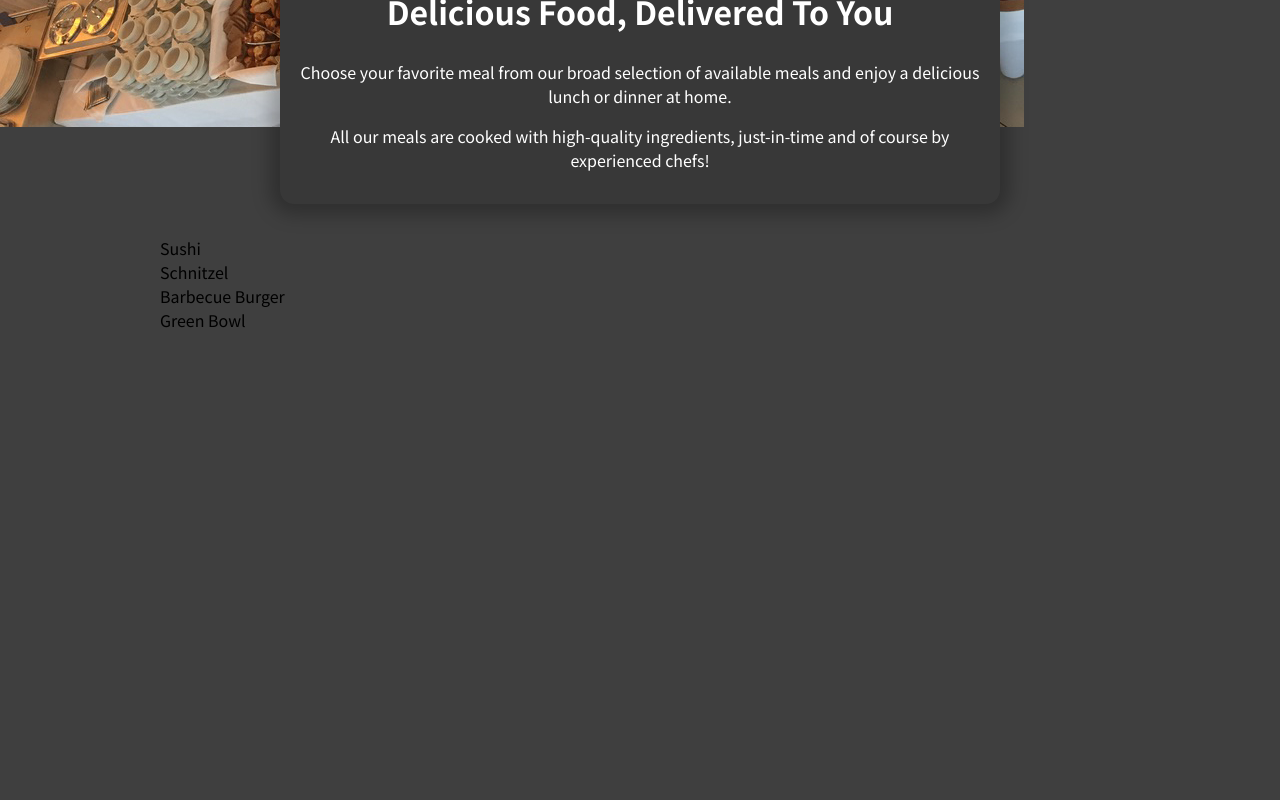
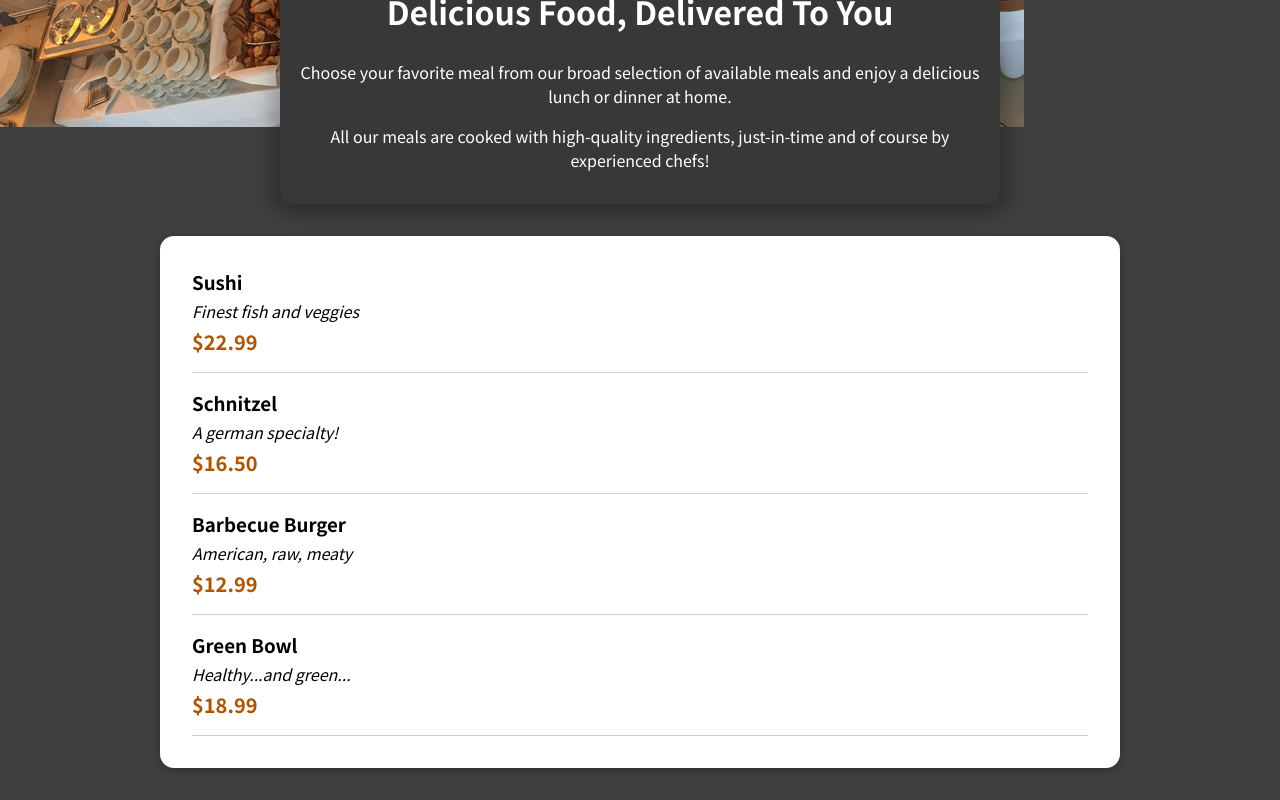
Before and after one commit to bikokwa/react-order-app, a JavaScript app: page / in a window 1280 px wide. Shown: the part 429-1229 px from the top of the page. Before the commit the page ends 800 px from the top, so only its background shows below. Built offline with nearby package versions, Linux system fonts and the light colour scheme.

Commit message:
adding individual meal items

```diff
--- a/src/components/Meals/AvailableMeals.js
+++ b/src/components/Meals/AvailableMeals.js
@@ -1,4 +1,6 @@
+import Card from "../UI/Card";
 import classes from "./AvailableMeals.module.css";
+import MealItem from "./MealItem/MealItem";
 
 const DUMMY_MEALS = [
   {
@@ -29,12 +31,19 @@
 
 export default function AvailableMeals() {
   const mealsList = DUMMY_MEALS.map((meal) => (
-    <li key={meal.id}>{meal.name}</li>
+    <MealItem
+      key={meal.id}
+      name={meal.name}
+      description={meal.description}
+      price={meal.price}
+    />
   ));
 
   return (
     <section className={classes.meals}>
-      <ul>{mealsList}</ul>
+      <Card>
+        <ul>{mealsList}</ul>
+      </Card>
     </section>
   );
 }
--- /dev/null
+++ b/src/components/Meals/MealItem/MealItem.js
@@ -0,0 +1,16 @@
+import classes from "./MealItem.module.css";
+
+export default function MealItem(props) {
+  const price = `$${props.price.toFixed(2)}`;
+
+  return (
+    <li className={classes.meal}>
+      <div>
+        <h3>{props.name}</h3>
+        <div className={classes.description}>{props.description}</div>
+        <div className={classes.price}>{price}</div>
+      </div>
+      <div></div>
+    </li>
+  );
+}
--- /dev/null
+++ b/src/components/Meals/MealItem/MealItem.module.css
@@ -0,0 +1,22 @@
+.meal {
+  display: flex;
+  justify-content: space-between;
+  margin: 1rem;
+  padding-bottom: 1rem;
+  border-bottom: 1px solid #ccc;
+}
+
+.meal h3 {
+  margin: 0 0 0.25rem 0;
+}
+
+.description {
+  font-style: italic;
+}
+
+.price {
+  margin-top: 0.25rem;
+  font-weight: bold;
+  color: #ad5502;
+  font-size: 1.25rem;
+}
--- /dev/null
+++ b/src/components/Meals/MealItem/MealItemForm.js
@@ -0,0 +1,3 @@
+export default function MealItemForm() {
+  return ()
+}
--- /dev/null
+++ b/src/components/UI/Card.js
@@ -0,0 +1,5 @@
+import classes from "./Card.module.css";
+
+export default function Card(props) {
+  return <div className={classes.card}>{props.children}</div>;
+}
--- /dev/null
+++ b/src/components/UI/Card.module.css
@@ -0,0 +1,6 @@
+.card {
+  padding: 1rem;
+  box-shadow: 0 2px 8px rgba(0, 0, 0, 0.25);
+  border-radius: 14px;
+  background-color: white;
+}
```
